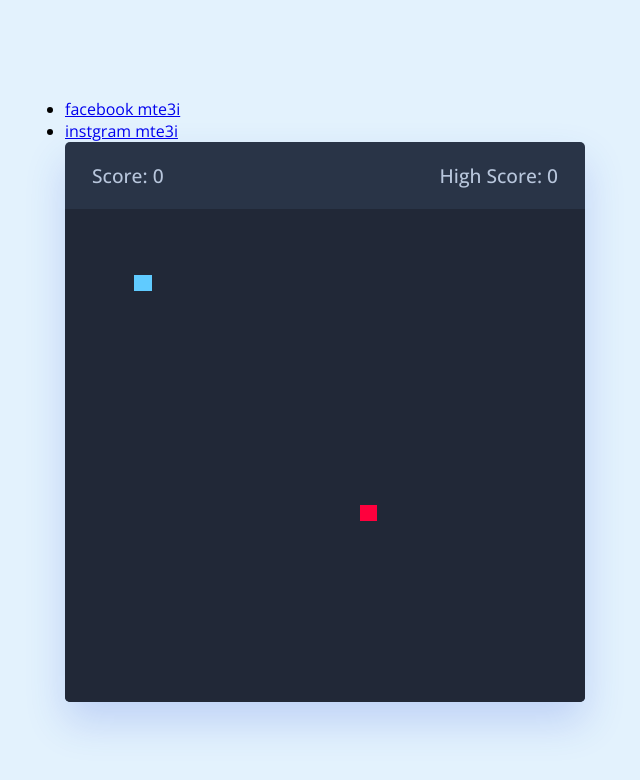
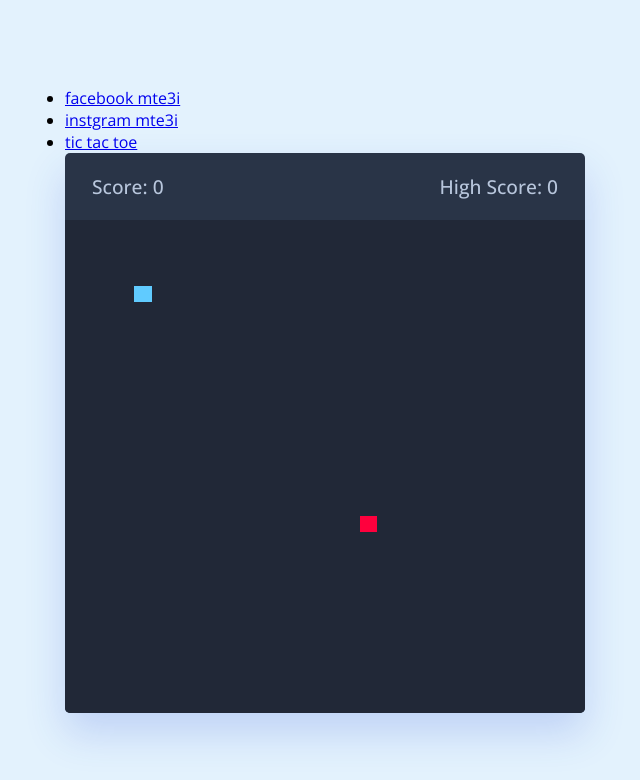
Before and after one commit to oussamaeljazi/jazioussama, a plain HTML site: page snake/index.html in a window 1280 px wide. Shown: the whole page, without its empty margins (315-955 px from the left). Drawn offline with nearby package versions, Linux system fonts and the light colour scheme.

Commit message:
Update index.html

```diff
--- a/snake/index.html
+++ b/snake/index.html
@@ -14,6 +14,7 @@
       <ul>
         <li><a href="https://www.facebook.com/profile.php?id=100013196797998">facebook mte3i</a></li>
         <li><a href="https://www.instagram.com/whois.lain/">instgram mte3i</a></li>
+        <li><a href="https://oussamaeljazi.github.io/oussamaeljazi/">tic tac toe</a></li>
     <div class="wrapper">
       <div class="game-details">
         <span class="score">Score: 0</span>
```
